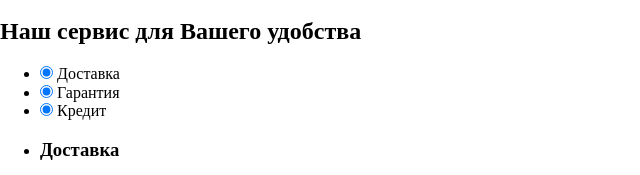
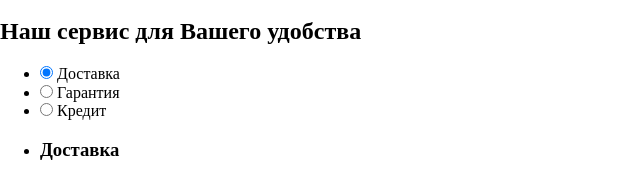
Before and after one commit to AMorozov-web/593913-device-28, a plain HTML site: page index.html in a window 1280 px wide. Shown: the part 2185-2360 px from the top of the page, 0-640 px from the left. Drawn offline with Linux system fonts and the light colour scheme.

Commit message:
radio button fix

```diff
--- a/index.html
+++ b/index.html
@@ -218,15 +218,15 @@
 
         <ul class="services__services-list">
           <li class="services-list__item">
-            <input type="radio" name="delivery" id="delivery" checked>
+            <input type="radio" name="service" id="delivery" checked>
             <label class="item-label__delivery" for="delivery">Доставка</label>
           </li>
           <li class="services-list__item">
-            <input type="radio" name="warranty" id="warranty" checked>
+            <input type="radio" name="service" id="warranty">
             <label class="item-label__warranty" for="warranty">Гарантия</label>
           </li>
           <li class="services-list__item">
-            <input type="radio" name="credit" id="credit" checked>
+            <input type="radio" name="service" id="credit">
             <label class="item-label__credit" for="delivery">Кредит</label>
           </li>
         </ul>
```
